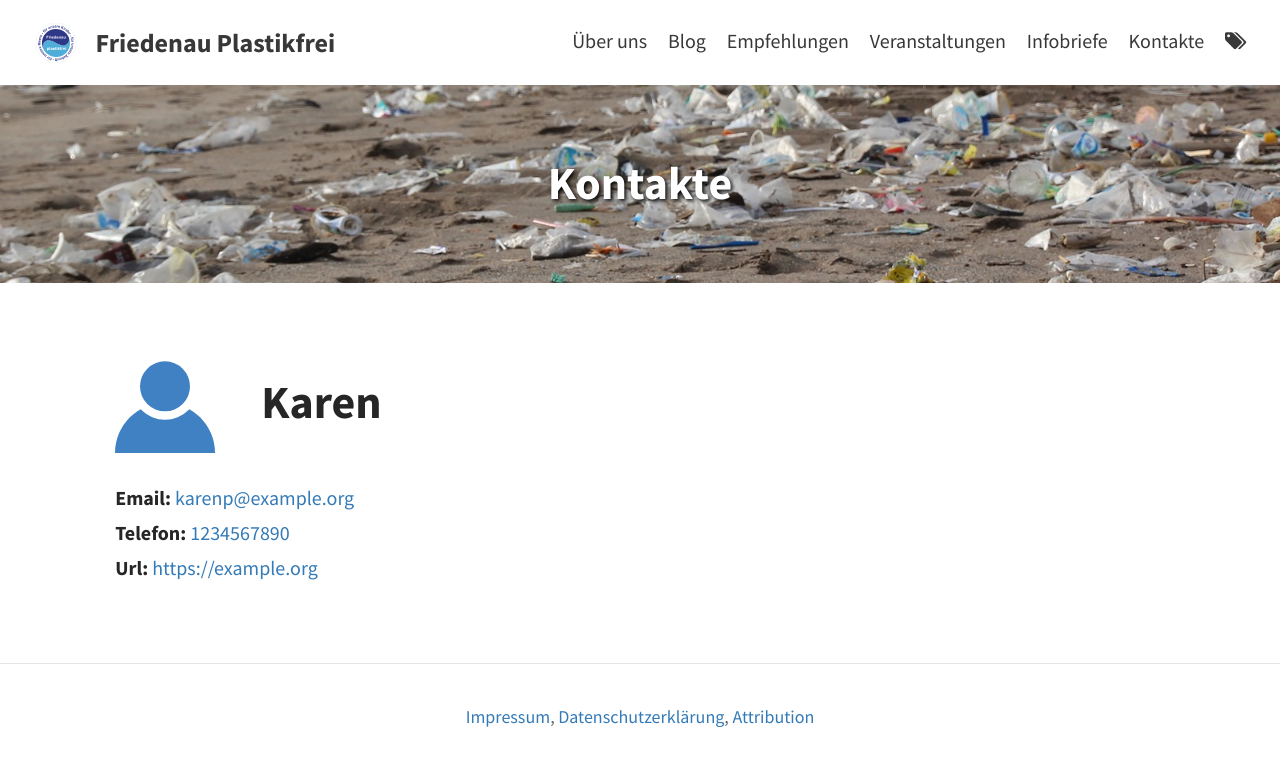
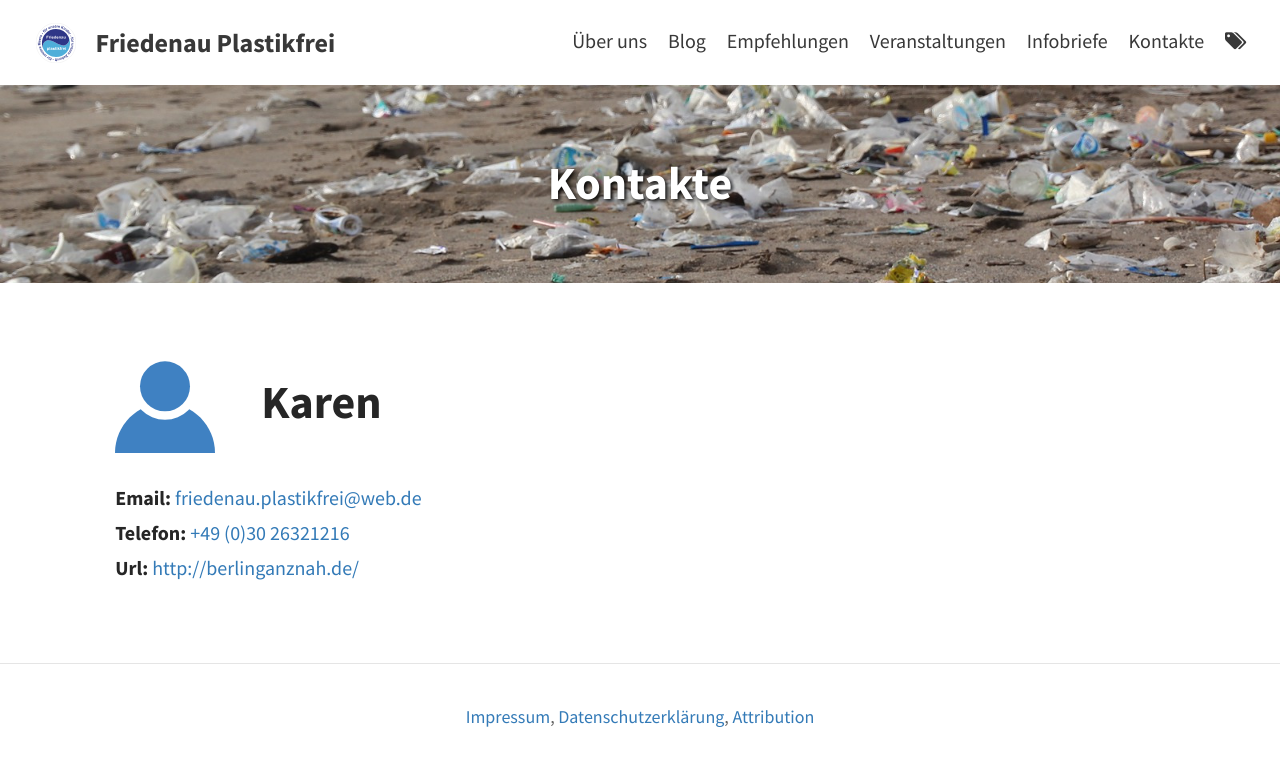
Before and after one commit to plastikwendefriedenau/website, a Jekyll site: the page built from pages/kontakte.md, in a window 1280 px wide. Shown: the top 766 px of the page. Built offline with Jekyll 4.4.1, drawn with Linux system fonts in a browser that asks for light colours.

Commit message:
changed contact info

```diff
--- a/_data/authors.yml
+++ b/_data/authors.yml
@@ -11,9 +11,9 @@ karenp:
     hide: false
     avatar:
   name: Karen
-  url: "https://example.org"
-  phone: "1234567890"
-  email: "karenp@example.org"
+  url: "http://berlinganznah.de/"
+  phone: "+49 (0)30 26321216"
+  email: "friedenau.plastikfrei@web.de"
 unknown:
   system:
     hide: true
```
